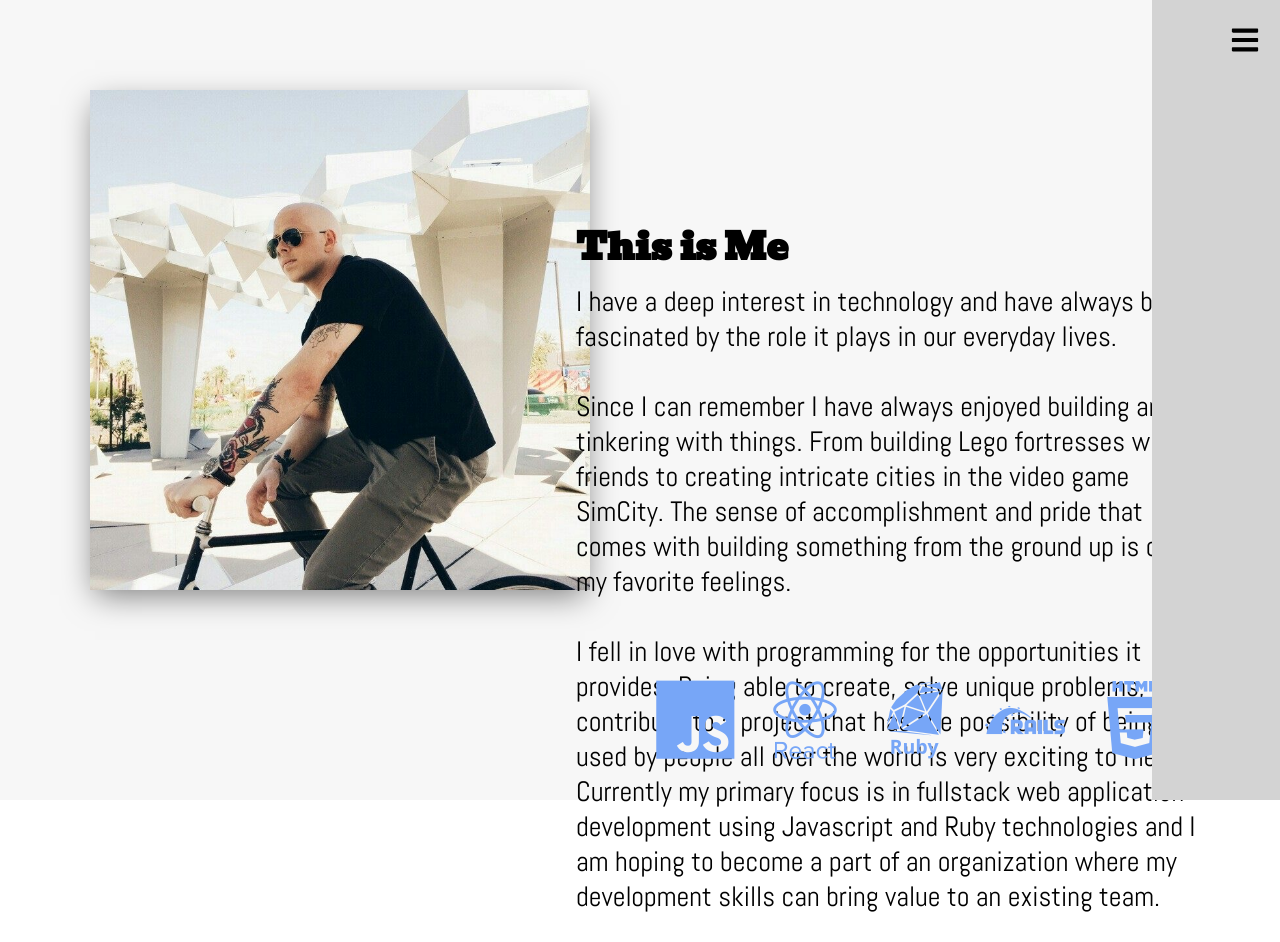
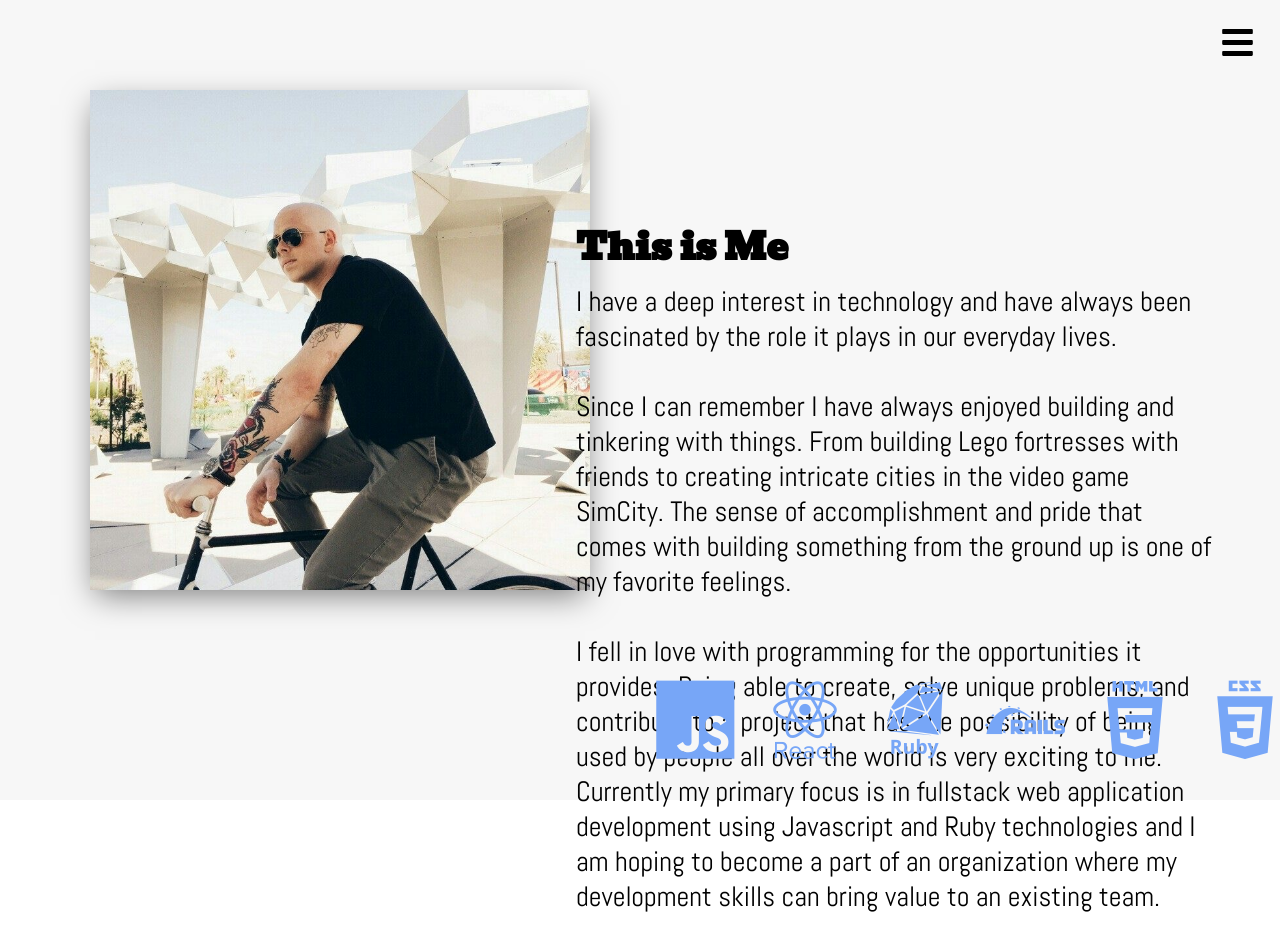
Before and after one commit to JTSwisher/Portfolio, a React (Create React App) app: page /about in a window 1280 px wide. Built offline with nearby package versions, Linux system fonts and the light colour scheme.

Commit message:
add cursor styling to nave menu icon. add OnMouseLeave event handler to navBar uses handeMenuDisplay callback from NavContainer

```diff
--- a/src/App.css
+++ b/src/App.css
@@ -130,13 +130,14 @@ html, body {
 
 .nav-menu-toggle {
   z-index: 1000;
-  right: 20px;
+  right: 25px;
   margin-top: 25px;
   position: fixed;
+  cursor: pointer;
 }
 
 #nav-menu-icon {
-  font-size: 30px;
+  font-size: 35px;
 }
 
 .nav-bar {
--- a/src/containers/navigation/NavContainer.js
+++ b/src/containers/navigation/NavContainer.js
@@ -6,7 +6,7 @@ import NavMenuToggle from './components/NavMenuToggle';
 class NavContainer extends Component {
 
     state = {
-        display: true
+        display: false
     }
 
     handleMenuDisplay = (e) => {
@@ -19,7 +19,7 @@ class NavContainer extends Component {
         return(
             <div>
                 <NavMenuToggle clickEvent={this.handleMenuDisplay} />
-                <NavBar displayState={this.state.display} />
+                <NavBar displayState={this.state.display} hoverLeave={this.handleMenuDisplay} />
             </div>
         )
     }
--- a/src/containers/navigation/components/NavBar.js
+++ b/src/containers/navigation/components/NavBar.js
@@ -6,7 +6,9 @@ export default function NavBar(props) {
        return  props.displayState ? {display: ''} : {display: 'none'}
     }
 
+
+
     return (
-        <div className="nav-bar" style={ handleDisplayState() }></div>
+        <div className="nav-bar" style={handleDisplayState()} onMouseLeave={props.hoverLeave}></div>
     )
 }
--- a/src/containers/navigation/components/NavMenuToggle.js
+++ b/src/containers/navigation/components/NavMenuToggle.js
@@ -16,7 +16,7 @@ export default function NavMenuToggle(props) {
 
     return (
         <div className="nav-menu-toggle">
-            <FaBars id="nav-menu-icon" style={ iconColor() } onClick={ props.clickEvent } onMouseEnter={ handleIconHover } onMouseLeave={ handleIconHover }/>
+            <FaBars id="nav-menu-icon" style={iconColor()} onClick={props.clickEvent} onMouseEnter={handleIconHover} onMouseLeave={handleIconHover}/>
         </div>
     )
 }
```
Also changed, not shown: src/containers/navigation/components/NavLinks.js (added, +9 -0 lines).
